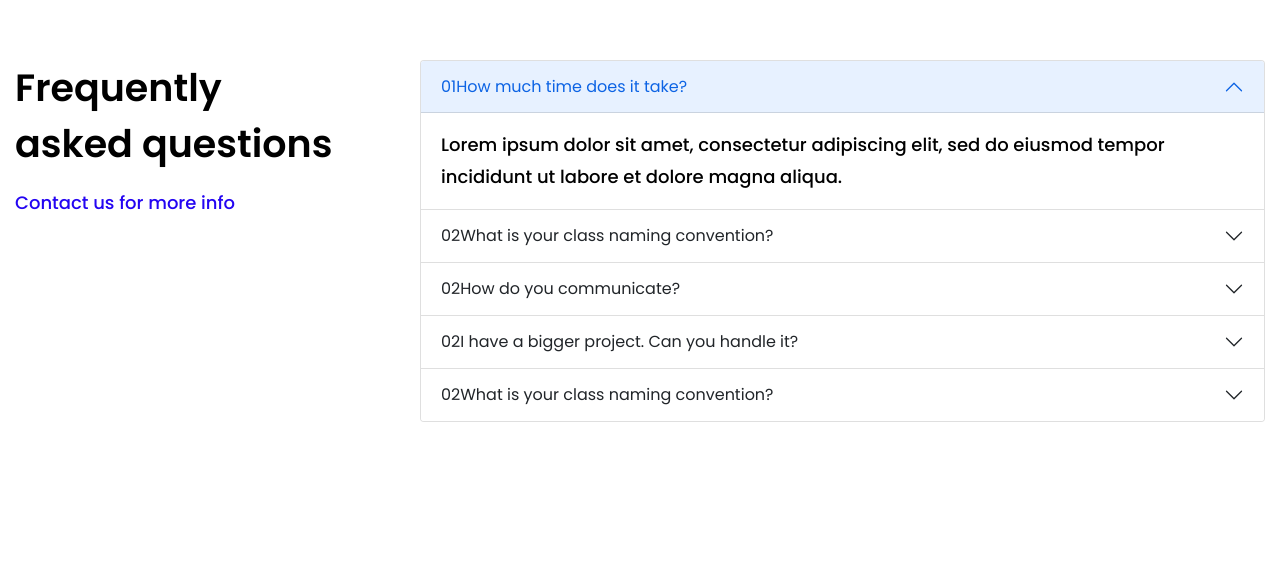
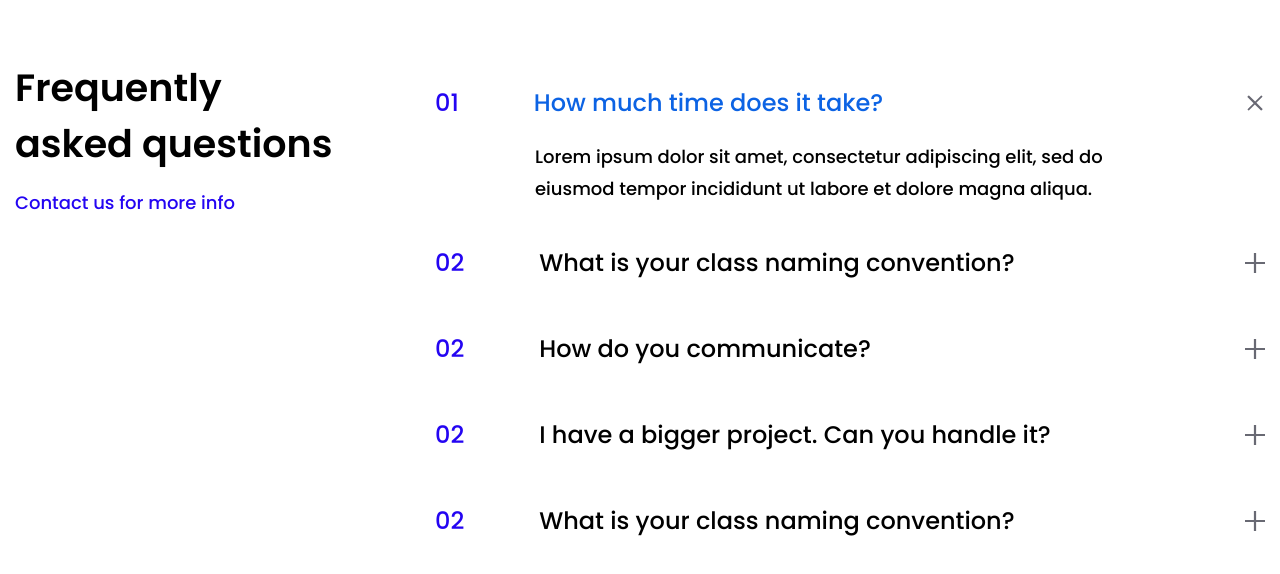
Before and after one commit to DmitryMass/finSweetBootstrap, a website: page index.pug in a window 1280 px wide. Shown: the part 4962-5536 px from the top of the page. Drawn offline with nearby package versions, Linux system fonts and the light colour scheme; files that its build step writes are made by us from their sources.

Commit message:
end 5 section

```diff
--- a/pug/indexPage/sectionfive.pug
+++ b/pug/indexPage/sectionfive.pug
@@ -7,40 +7,40 @@ section.sectionfive
             #accordionExample.accordion
                 .accordion-item
                     h2#headingOne.accordion-header
-                        button.accordion-button(type='button' data-bs-toggle='collapse' data-bs-target='#collapseOne' aria-expanded='true' aria-controls='collapseOne')
-                            span.accordion-span 01
+                        button.accordion-button.h6(type='button' data-bs-toggle='collapse' data-bs-target='#collapseOne' aria-expanded='true' aria-controls='collapseOne')
+                            span.accordion-span.h6 01
                             |How much time does it take?
                     #collapseOne.accordion-collapse.collapse.show(aria-labelledby='headingOne' data-bs-parent='#accordionExample')
                         .accordion-body
                             p.label-one Lorem ipsum dolor sit amet, consectetur adipiscing elit, sed do eiusmod tempor incididunt ut labore et dolore magna aliqua.
                 .accordion-item
                     h2#headingTwo.accordion-header
-                        button.accordion-button.collapsed(type='button' data-bs-toggle='collapse' data-bs-target='#collapseTwo' aria-expanded='false' aria-controls='collapseTwo')
-                            span.accordion-span 02
+                        button.accordion-button.collapsed.h6(type='button' data-bs-toggle='collapse' data-bs-target='#collapseTwo' aria-expanded='false' aria-controls='collapseTwo')
+                            span.accordion-span.h6 02
                             |What is your class naming convention?
                     #collapseTwo.accordion-collapse.collapse(aria-labelledby='headingTwo' data-bs-parent='#accordionExample')
                         .accordion-body
                             p.label-one Lorem ipsum dolor sit amet, consectetur adipiscing elit, sed do eiusmod tempor incididunt ut labore et dolore magna aliqua.
                 .accordion-item
                     h2#headingThree.accordion-header
-                        button.accordion-button.collapsed(type='button' data-bs-toggle='collapse' data-bs-target='#collapseThree' aria-expanded='false' aria-controls='collapseThree')
-                            span.accordion-span 02
+                        button.accordion-button.collapsed.h6(type='button' data-bs-toggle='collapse' data-bs-target='#collapseThree' aria-expanded='false' aria-controls='collapseThree')
+                            span.accordion-span.h6 02
                             |How do you communicate?
                     #collapseThree.accordion-collapse.collapse(aria-labelledby='headingThree' data-bs-parent='#accordionExample')
                         .accordion-body
                             p.label-one Lorem ipsum dolor sit amet, consectetur adipiscing elit, sed do eiusmod tempor incididunt ut labore et dolore magna aliqua.
                 .accordion-item
                     h2#headingFour.accordion-header
-                        button.accordion-button.collapsed(type='button' data-bs-toggle='collapse' data-bs-target='#collapseFour' aria-expanded='false' aria-controls='collapseFour')
-                            span.accordion-span 02
+                        button.accordion-button.collapsed.h6(type='button' data-bs-toggle='collapse' data-bs-target='#collapseFour' aria-expanded='false' aria-controls='collapseFour')
+                            span.accordion-span.h6 02
                             |I have a bigger project. Can you handle it?
                     #collapseFour.accordion-collapse.collapse(aria-labelledby='headingFour' data-bs-parent='#accordionExample')
                         .accordion-body
                             p.label-one Lorem ipsum dolor sit amet, consectetur adipiscing elit, sed do eiusmod tempor incididunt ut labore et dolore magna aliqua.
                 .accordion-item
                     h2#headingFive.accordion-header
-                        button.accordion-button.collapsed(type='button' data-bs-toggle='collapse' data-bs-target='#collapseFive' aria-expanded='false' aria-controls='collapseFive')
-                            span.accordion-span 02
+                        button.accordion-button.collapsed.h6(type='button' data-bs-toggle='collapse' data-bs-target='#collapseFive' aria-expanded='false' aria-controls='collapseFive')
+                            span.accordion-span.h6 02
                             |What is your class naming convention?
                     #collapseFive.accordion-collapse.collapse(aria-labelledby='headingFive' data-bs-parent='#accordionExample')
                         .accordion-body
--- a/styles/index/_sectionfive.scss
+++ b/styles/index/_sectionfive.scss
@@ -8,6 +8,10 @@
     }
     & > .label-one {
       color: $royalBlue;
+      &:hover {
+        transition: 0.3s ease;
+        text-shadow: 0 0 8px $tintBlue;
+      }
     }
   }
   &-accordion {
@@ -15,3 +19,40 @@
     width: 100%;
   }
 }
+
+// accordion change
+button {
+  & > .h6 {
+    padding: 15px;
+  }
+}
+.accordion-button {
+  border: none;
+  background-color: transparent;
+  &::after {
+    background-image: url(../../assets/icons/plus.svg);
+  }
+  &:not(.collapsed)::after {
+    background-image: url(../../assets/icons/plus.svg);
+    transform: rotate(-45deg);
+  }
+  &:not(.collapsed) {
+    background-color: transparent;
+    box-shadow: none;
+  }
+  &:focus {
+    box-shadow: none;
+    border-color: transparent;
+  }
+}
+.accordion-item {
+  border: none;
+  padding: 10px 0px;
+}
+.accordion-body {
+  padding: 5px 90px 5px 115px;
+}
+span.accordion-span {
+  margin-right: 60px;
+  color: $royalBlue;
+}
```
Also changed, not shown: assets/icons/endPlus.svg (added), assets/icons/plus.svg (added), dist/css/main.css, dist/css/main.min.css, index.html.
